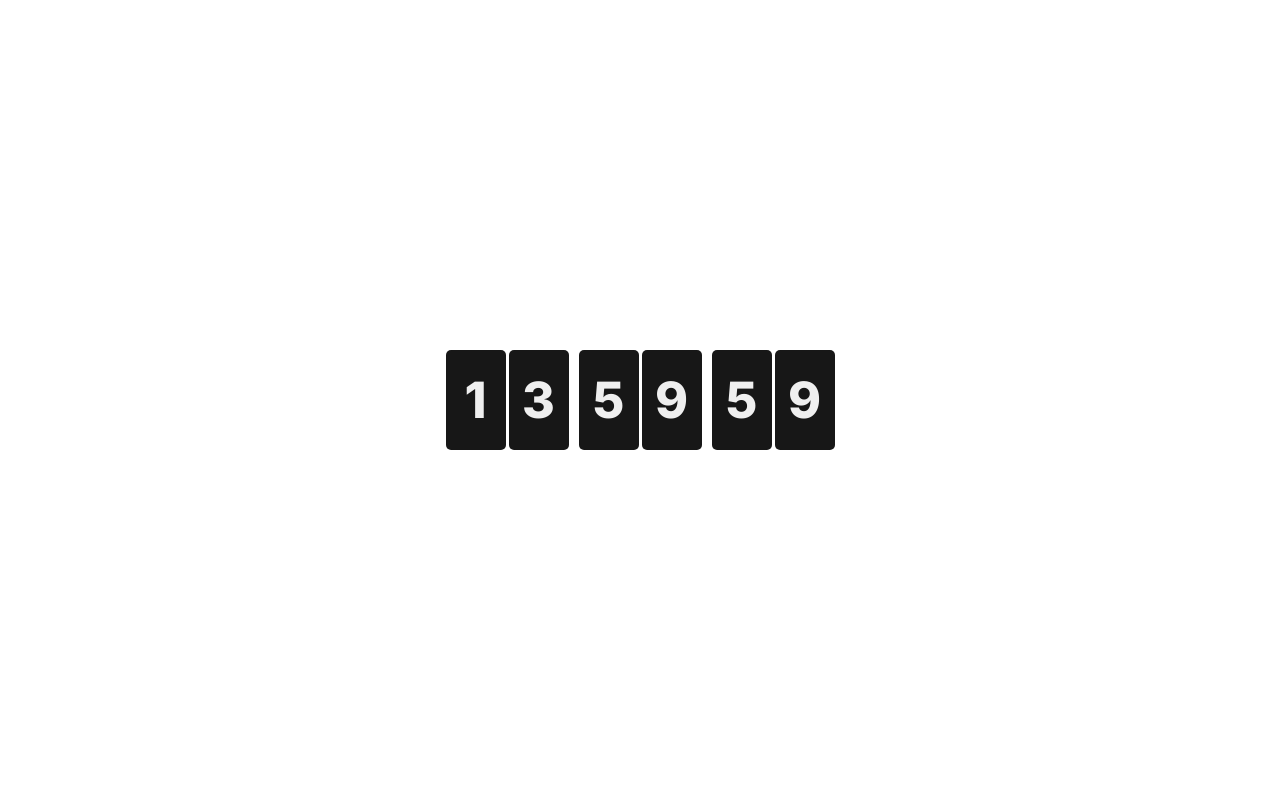
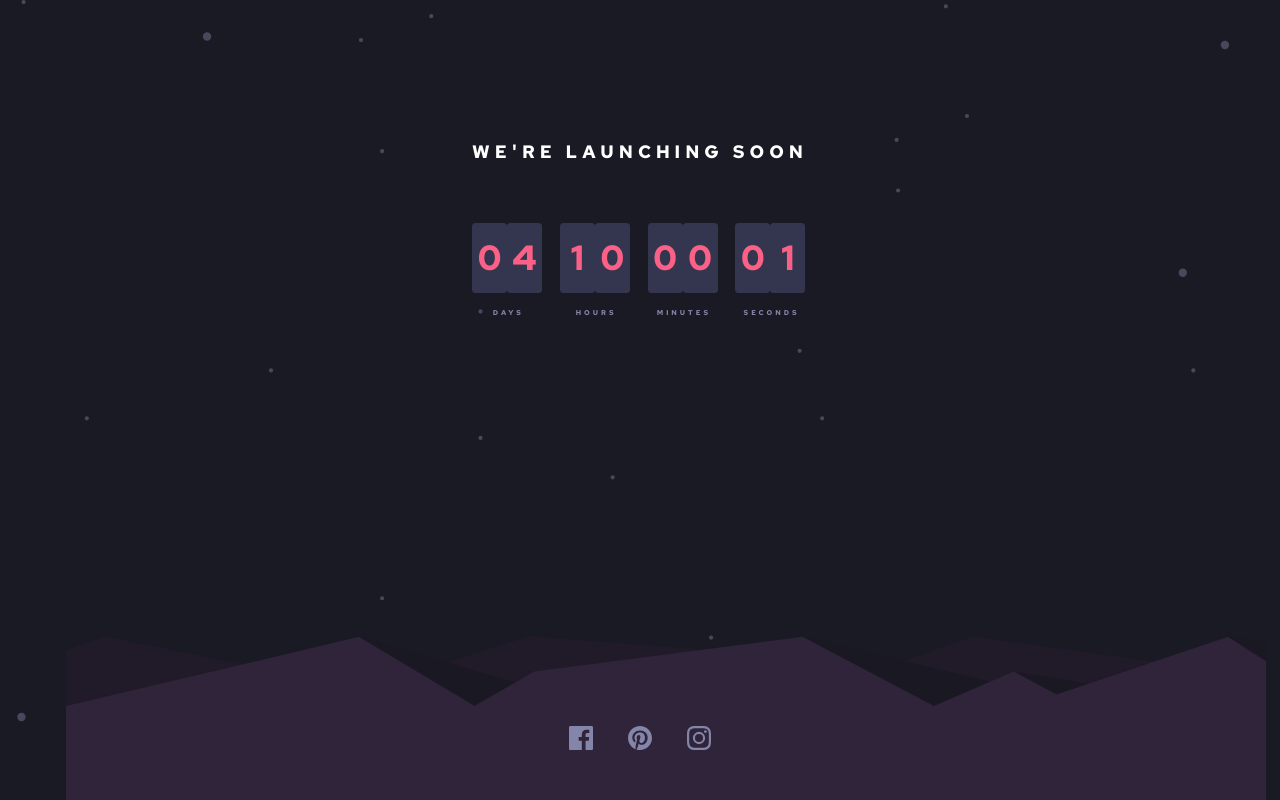
Before and after one commit to GeraldVeeneman/flip-clock-animation-tutorial, a website: page index.html in a window 1280 px wide. Drawn offline with Linux system fonts and the light colour scheme.

Commit message:
Changed into countdown timer

```diff
--- a/index.html
+++ b/index.html
@@ -9,11 +9,41 @@
     <!-- Google Fonts -->
   <link rel="preconnect" href="https://fonts.googleapis.com">
 <link rel="preconnect" href="https://fonts.gstatic.com" crossorigin>
-<link href="https://fonts.googleapis.com/css2?family=Inter:wght@800&display=swap" rel="stylesheet">
+<link href="https://fonts.googleapis.com/css2?family=Red+Hat+Text:wght@700&display=swap" rel="stylesheet">
+
     <link rel="stylesheet" href="css/style.css">
 </head>
 <body>
+  <div class="container">
+    <header class="header">We're launching soon</header>
       <div class="flip-clock">
+        <!-- TODO days -->
+        <div class="days">
+          <!-- days first -->
+          <div class="flip days-first">
+            <input type="hidden" />
+            <div class="flip-display">
+              <div class="flip-display-top">5</div>
+              <div class="flip-display-bottom">5</div>
+            </div>
+            <div class="flipper">
+              <div class="flipper-top">5</div>
+              <div class="flipper-bottom">5</div>
+            </div>
+          </div>
+          <!-- days last -->
+          <div class="flip days-last">
+            <input type="hidden" />
+            <div class="flip-display">
+              <div class="flip-display-top">5</div>
+              <div class="flip-display-bottom">5</div>
+            </div>
+            <div class="flipper">
+              <div class="flipper-top">5</div>
+              <div class="flipper-bottom">5</div>
+            </div>
+          </div>
+        </div> <!-- End div days -->
         <!-- TODO hours -->
         <div class="hours">
           <!-- Hours first -->
@@ -40,7 +70,8 @@
               <div class="flipper-bottom">5</div>
             </div>
           </div>
-      </div>
+        </div> <!-- End div hours -->
+
         <!-- TODO minutes -->
         <div class="minutes">
           <!-- Minutes first -->
@@ -67,7 +98,8 @@
               <div class="flipper-bottom">5</div>
             </div>
           </div>
-      </div>
+        </div> <!-- End div minutes -->
+
         <!-- TODO Seconds -->
         <div class="seconds">
           <!-- Seconds first -->
@@ -94,8 +126,19 @@
               <div class="flipper-bottom">5</div>
             </div>
           </div>
-      </div>
-    </div>
+        </div> <!-- End div seconds -->
+<div class="desc">Days</div>
+<div class="desc">Hours</div>
+<div class="desc">Minutes</div>
+<div class="desc">Seconds</div>
+      </div> <!-- End div flip-clock -->
+
+      <footer class="footer">
+        <img src="images/icon-facebook.svg" alt="facebook"/>
+        <img src="images/icon-pinterest.svg" alt="pinterest"/>
+        <img src="images/icon-instagram.svg" alt="instagram"/>
+      </footer>
+    </div> <!-- End div container-->
     <script src="js/jquery.min.js"></script>
     <script src="js/script.js"></script>
 </body>
--- a/js/script.js
+++ b/js/script.js
@@ -1,11 +1,24 @@
-// TODO we need to create a function that returns the current time in Object that holds the first and last digits of Hours, Minutes and Seconds.
+// TODO we need to create a function that returns the remaining time info in Object that holds the first and last digits of Days, Hours, Minutes and Seconds.
 
 function generateTimeInfo() {
-  const dateObj = new Date();
-  const hrs = dateObj.getHours();
-  const min = dateObj.getMinutes();
-  const sec = dateObj.getSeconds();
+
+  // Calculate remaining time
+  const endDateObj = new Date("May 15 2022");
+  const currentdateObj = new Date();
+  const remainingObj = new Date(endDateObj - currentdateObj);
+
+
+  // Calculate remaining days
+  const days = Math.floor(remainingObj / (1000 * 3600 * 24));
+
+  const hrs = remainingObj.getHours();
+  const min = remainingObj.getMinutes();
+  const sec = remainingObj.getSeconds();
   return {
+    days: {
+      firstDigit: parseInt(days / 10),
+      lastDigit: parseInt(days % 10),
+    },
     hours: {
       firstDigit: parseInt(hrs / 10),
       lastDigit: parseInt(hrs % 10),
@@ -34,6 +47,8 @@ $(document).ready(function () {
     const minutesFirst = createHandles($(flipClock).find(".minutes-first"));
     const hoursLast = createHandles($(flipClock).find(".hours-last"));
     const hoursFirst = createHandles($(flipClock).find(".hours-first"));
+    const daysLast = createHandles($(flipClock).find(".days-last"));
+    const daysFirst = createHandles($(flipClock).find(".days-first"));
 
     const initialTime = generateTimeInfo();
     setInitialValues(secondsLast, initialTime.seconds.lastDigit);
@@ -42,6 +57,8 @@ $(document).ready(function () {
     setInitialValues(minutesFirst, initialTime.minutes.firstDigit);
     setInitialValues(hoursLast, initialTime.hours.lastDigit);
     setInitialValues(hoursFirst, initialTime.hours.firstDigit);
+     setInitialValues(daysLast, initialTime.days.lastDigit);
+     setInitialValues(daysFirst, initialTime.days.firstDigit);
     // TODO Here we need to run the setInterval function
    setInterval(() => {
       const time = generateTimeInfo();
@@ -52,6 +69,8 @@ $(document).ready(function () {
       flipDigit(minutesFirst, time.minutes.firstDigit);
       flipDigit(hoursLast, time.hours.lastDigit);
       flipDigit(hoursFirst, time.hours.firstDigit);
+      flipDigit(daysLast, time.days.lastDigit);
+      flipDigit(daysFirst, time.days.firstDigit);
     }, 1000);
 
   });
@@ -93,8 +112,6 @@ $(document).ready(function () {
     }
 
   }
-
-
 
   // TODO Create a function that performs the flip animation
   function flipDigit(flipHandles, digitValue) {
--- a/sass/style.scss
+++ b/sass/style.scss
@@ -1,3 +1,21 @@
+/* Colours */
+:root {
+    // Primary
+    --grayish-blue: hsl(237, 18%, 59%);
+    --soft-red: hsl(345, 95%, 68%);
+
+    // Neutral
+    --white: hsl(0, 0%, 100%);
+    --dark-desaturated-blue: hsl(236, 21%, 26%);
+    --very-dark-blue: hsl(235, 16%, 14%);
+    --very-dark-mostly-black-blue: hsl(234, 17%, 12%);
+}
+
+/* Typography */
+
+/* Fonts */
+$font-primary:'Red Hat Text', sans-serif;
+
 /* Global reset */
 * {
     margin: 0;
@@ -17,12 +35,12 @@ html {
 
 /* Lets define some CSS vars */
 :root {
-    --flip-height: 10rem;
-    --flip-width: calc(var(--flip-height) * 0.6);
+    --flip-height: 7rem;
+    --flip-width: 3.5rem;
     --line-height: calc(var(--flip-height) * 0.5);
-    --flip-container-color: #171717;
-    --flip-color: #171717;
-    --flip-text-color: #efefef;
+    --flip-container-color: var(--dark-desaturated-blue);
+    --flip-color: var(--dark-desaturated-blue);
+    --flip-text-color: var(--soft-red);
     --flip-border-radius: calc(var(--flip-height) * 0.05);
     --animation-time: 0.8s;
     --animation-ease: linear;
@@ -34,16 +52,71 @@ body {
     display: flex;
     justify-content: center;
     align-items: center;
+    width: 100vw;
     height: 100vh;
+
+    font: {
+        family: $font-primary;
+        size: 1.4rem;
+        weight: 700;
+    }
+
+    background: {
+        color: var(--very-dark-mostly-black-blue);
+        image: url('../images/pattern-hills.svg'), url('../images/bg-stars.svg');
+        repeat: no-repeat;
+        position: 82% 100%, center center;
+        size: 1200px, cover;
+
+        //TODO media query background
+    };
+}
+
+.container {
+    padding: 14rem 2.5rem 5rem;
+    display: flex;
+    flex-direction: column;
+    height: 100vh;
+
+    .header {
+    color: var(--white);
+
+    font: {
+        size: 1.8rem;
+    }
+
+    text: {
+        align: center;
+        transform: uppercase;
+    }
+
+    letter-spacing: 0.5rem;
+    margin-bottom: 6rem;
+
 }
 
 .flip-clock {
-    display: flex;
+    display: grid;
+    grid-template-columns: repeat(4,1fr);
+    justify-content: space-between;
+    gap: 1.5rem;
 
-    .hours, .minutes, .seconds {
+    .days,
+    .hours,
+    .minutes,
+    .seconds {
         display: inline-flex;
-        margin: 0 0.5rem;
-        column-gap: 0.3rem;
+    }
+
+    .desc {
+        justify-self: center;
+        color: var(--grayish-blue);
+        font: {
+            size: .7rem;
+            weight: 400;
+        }
+        text-transform: uppercase;
+        letter-spacing: .3rem;
     }
 
 
@@ -51,10 +124,12 @@ body {
         height: var(--flip-height);
         width: var(--flip-width);
         border-radius: var(--flip-border-radius);
+
         font: {
             size: calc(var(--flip-height) * 0.5); // Half size of the flip height
             weight: 700;
         }
+
         position: relative;
 
 
@@ -66,7 +141,8 @@ body {
             z-index: 1;
 
 
-        &-top, &-bottom {
+            &-top,
+            &-bottom {
                 position: relative;
                 text-align: center;
                 overflow: hidden;
@@ -90,7 +166,8 @@ body {
 
             &-bottom {
                 --i: 0;
-           border-bottom-left-radius: var(--flip-border-radius);      border-bottom-right-radius: var(--flip-border-radius);
+                border-bottom-left-radius: var(--flip-border-radius);
+                border-bottom-right-radius: var(--flip-border-radius);
             }
         }
 
@@ -107,7 +184,8 @@ body {
             width: var(--flip-width);
             perspective: var(--perspective);
 
-        &-top, &-bottom {
+            &-top,
+            &-bottom {
                 position: absolute;
                 left: -10%; // negative percentage for better alignment
                 right: -10%;
@@ -163,6 +241,17 @@ body {
         }
     }
 }
+    .footer {
+        display: flex;
+        flex-grow: 1;
+        justify-content: center;
+        align-items: flex-end;
+        gap: 3.5rem;
+    }
+
+}
+
+
 
 @keyframes flipperTopAnimation {
     0% {
```
Also changed, not shown: css/style.css, design/active-states.jpg (added), design/desktop-design.jpg (added), design/desktop-preview.jpg (added), design/mobile-design.jpg (added), images/bg-stars.svg (added), images/favicon-32x32.png (added), images/icon-facebook.svg (added), images/icon-instagram.svg (added), images/icon-pinterest.svg (added), images/pattern-hills.svg (added), 1 other file. Lines whose indentation alone changed are shown as unchanged.
